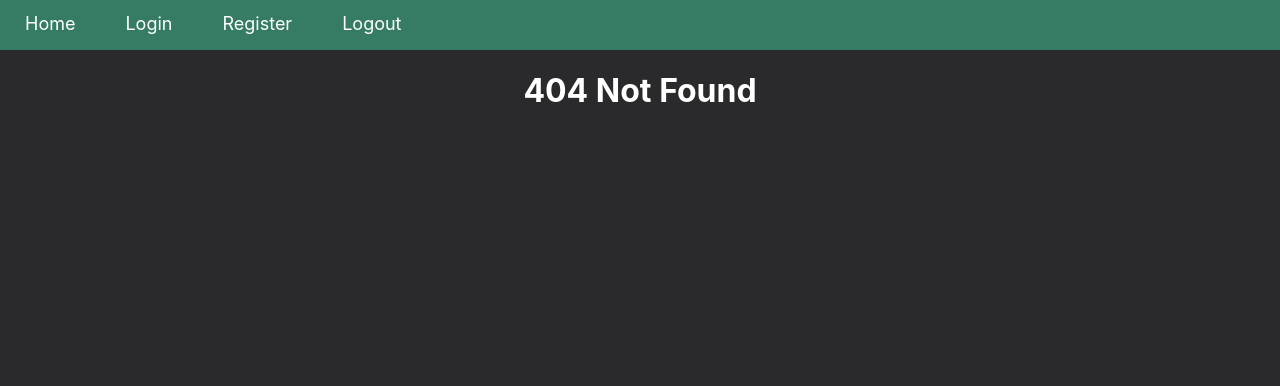
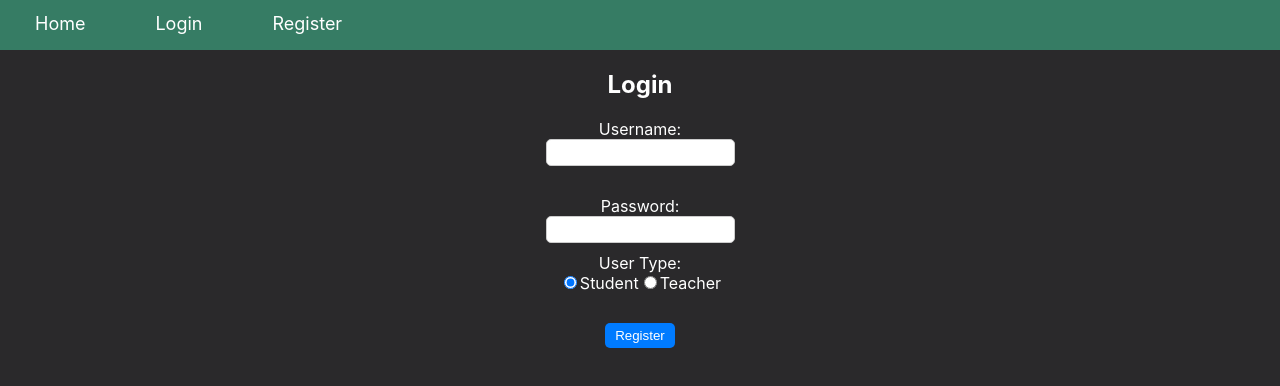
Before and after one commit to TheOpenSourcerers/WEB-Project, a React (Create React App) app in the folder frontend/: page /register in a window 1280 px wide. Before the commit this address had no page. Shown: the top 386 px of the page. Built offline with nearby package versions, Linux system fonts and the light colour scheme.

Commit message:
register page, login logout functionality, dynamic navbar changes based on login status

```diff
--- a/frontend/package.json
+++ b/frontend/package.json
@@ -6,7 +6,6 @@
     "@testing-library/jest-dom": "^5.17.0",
     "@testing-library/react": "^13.4.0",
     "@testing-library/user-event": "^13.5.0",
-    "jsonwebtoken": "^9.0.2",
     "react": "^18.2.0",
     "react-dom": "^18.2.0",
     "react-router-dom": "^6.21.3",
--- a/frontend/src/App.css
+++ b/frontend/src/App.css
@@ -13,7 +13,7 @@
   text-decoration: none;
   font-size: 18px;
   justify-content: center;
-  padding: 13px 10px;
+  padding: 13px 20px;
 }
 
 .navbar a:hover {
@@ -37,3 +37,21 @@
   align-items: center;
   display: flex;
 }
+
+.logoutButton {
+  border: none;
+  padding: 13px 20px;
+  display: inline-block;
+  font-size: 18px;
+  justify-content: center;
+  cursor: pointer;
+}
+
+.logoutButton:hover {
+  background-color: var(--color4);
+}
+
+li:has(> .username) {
+  margin-left: auto;
+  margin-right: auto;
+}
--- a/frontend/src/App.js
+++ b/frontend/src/App.js
@@ -1,9 +1,42 @@
-import "./App.css";
+import { useEffect, useState } from "react";
 import { Link, Route, Routes } from "react-router-dom";
 import { Home } from "./Pages/Home";
 import Login from "./Pages/Login";
+import Register from "./Pages/Register";
+import "./App.css";
+
+const logout = () => {
+    localStorage.removeItem("userData");
+    window.location.href = "/";
+};
 
 function App() {
+    const [userData, setUserData] = useState(null);
+
+    useEffect(() => {
+        const token = localStorage.getItem("userData");
+        if (token) {
+            const decodedToken = JSON.parse(atob(token.split(".")[1]));
+            setUserData(decodedToken);
+
+            if (decodedToken.exp) {
+                const expirationTime = decodedToken.exp * 1000 - Date.now();
+                console.log(
+                    "Logging out in",
+                    Math.floor(expirationTime / 1000 / 60),
+                    "minutes"
+                );
+
+                setTimeout(() => {
+                    // Perform logout or token refresh logic here
+                    setUserData(null);
+
+                    logout();
+                }, expirationTime);
+            }
+        }
+    }, []);
+
     return (
         <div className="App">
             <div className="navbar">
@@ -11,20 +44,40 @@ function App() {
                     <li>
                         <Link to="/">Home</Link>
                     </li>
+                    {userData ? (
+                        <>
+                            <li>
+                                <div className="username">
+                                    {userData.username}
+                                </div>
+                            </li>
+                            <li>
+                                <div
+                                    className="logoutButton"
+                                    onClick={() => {
+                                        logout();
+                                    }}
+                                >
+                                    Logout
+                                </div>
+                            </li>
+                        </>
+                    ) : (
+                        <>
                             <li>
                                 <Link to="/login">Login</Link>
                             </li>
                             <li>
                                 <Link to="/register">Register</Link>
                             </li>
-                    <li>
-                        <Link to="/logout">Logout</Link>
-                    </li>
+                        </>
+                    )}
                 </ul>
             </div>
             <Routes>
                 <Route path="/" element={<Home />} />
                 <Route path="/login" element={<Login />} />
+                <Route path="/register" element={<Register />} />
 
                 <Route path="*" element={<h1>404 Not Found</h1>} />
             </Routes>
--- /dev/null
+++ b/frontend/src/Pages/Register.js
@@ -0,0 +1,137 @@
+import React, { useState } from "react";
+import { API } from "../constants";
+
+const Register = () => {
+    const [username, setUsername] = useState("");
+    const [password, setPassword] = useState("");
+    const [type, setType] = useState("student"); // Add userType state
+    const [success, setSuccess] = useState(null);
+
+    const handleUsernameChange = (e) => {
+        setUsername(e.target.value);
+    };
+
+    const handlePasswordChange = (e) => {
+        setPassword(e.target.value);
+    };
+
+    const handleUserTypeChange = (e) => {
+        setType(e.target.value);
+    };
+
+    const handleSubmit = (e) => {
+        e.preventDefault();
+
+        // Perform login logic here
+        fetch(API + "/register", {
+            method: "POST",
+            headers: {
+                "Content-Type": "application/json",
+            },
+            body: JSON.stringify({ username, password, type }), // Include userType in the request body
+        })
+            .then((response) => response.json())
+            .then((data) => {
+                if (!data.token) {
+                    setSuccess(false);
+                    return;
+                }
+                setSuccess(true);
+
+                // Save data to localStorage
+                localStorage.setItem("userData", JSON.stringify(data));
+
+                // Redirect to home page
+                window.location.href = "/";
+            });
+    };
+
+    return (
+        <div>
+            <h2 style={{ textAlign: "center", marginBottom: "20px" }}>Login</h2>
+            <form
+                onSubmit={handleSubmit}
+                style={{
+                    display: "flex",
+                    flexDirection: "column",
+                    alignItems: "center",
+                }}
+            >
+                <label style={{ marginBottom: "10px" }}>
+                    Username:
+                    <br />
+                    <input
+                        type="text"
+                        value={username}
+                        onChange={handleUsernameChange}
+                        style={{
+                            padding: "5px",
+                            borderRadius: "5px",
+                            border: "1px solid #ccc",
+                        }}
+                    />
+                </label>
+                <br />
+
+                <label style={{ marginBottom: "10px" }}>
+                    Password:
+                    <br />
+                    <input
+                        type="password"
+                        value={password}
+                        onChange={handlePasswordChange}
+                        style={{
+                            padding: "5px",
+                            borderRadius: "5px",
+                            border: "1px solid #ccc",
+                        }}
+                    />
+                </label>
+
+                <label style={{ marginBottom: "10px" }}>
+                    User Type: {/* Add radio input for user type */}
+                    <br />
+                    <label>
+                        <input
+                            type="radio"
+                            value="student"
+                            checked={type === "student"}
+                            onChange={handleUserTypeChange}
+                        />
+                        Student
+                    </label>
+                    <label>
+                        <input
+                            type="radio"
+                            value="teacher"
+                            checked={type === "teacher"}
+                            onChange={handleUserTypeChange}
+                        />
+                        Teacher
+                    </label>
+                </label>
+                <br />
+
+                {success === false ? (
+                    <div style={{ color: "red", marginBottom: "10px" }}>
+                        Something went wrong.
+                    </div>
+                ) : null}
+                <button
+                    type="submit"
+                    style={{
+                        padding: "5px 10px",
+                        borderRadius: "5px",
+                        backgroundColor: "#007bff",
+                        color: "#fff",
+                        border: "none",
+                    }}
+                >
+                    Register
+                </button>
+            </form>
+        </div>
+    );
+};
+
+export default Register;
```
Also changed, not shown: 2 other files (tests, documents, lock files or other folders). Lines whose indentation alone changed are shown as unchanged.
